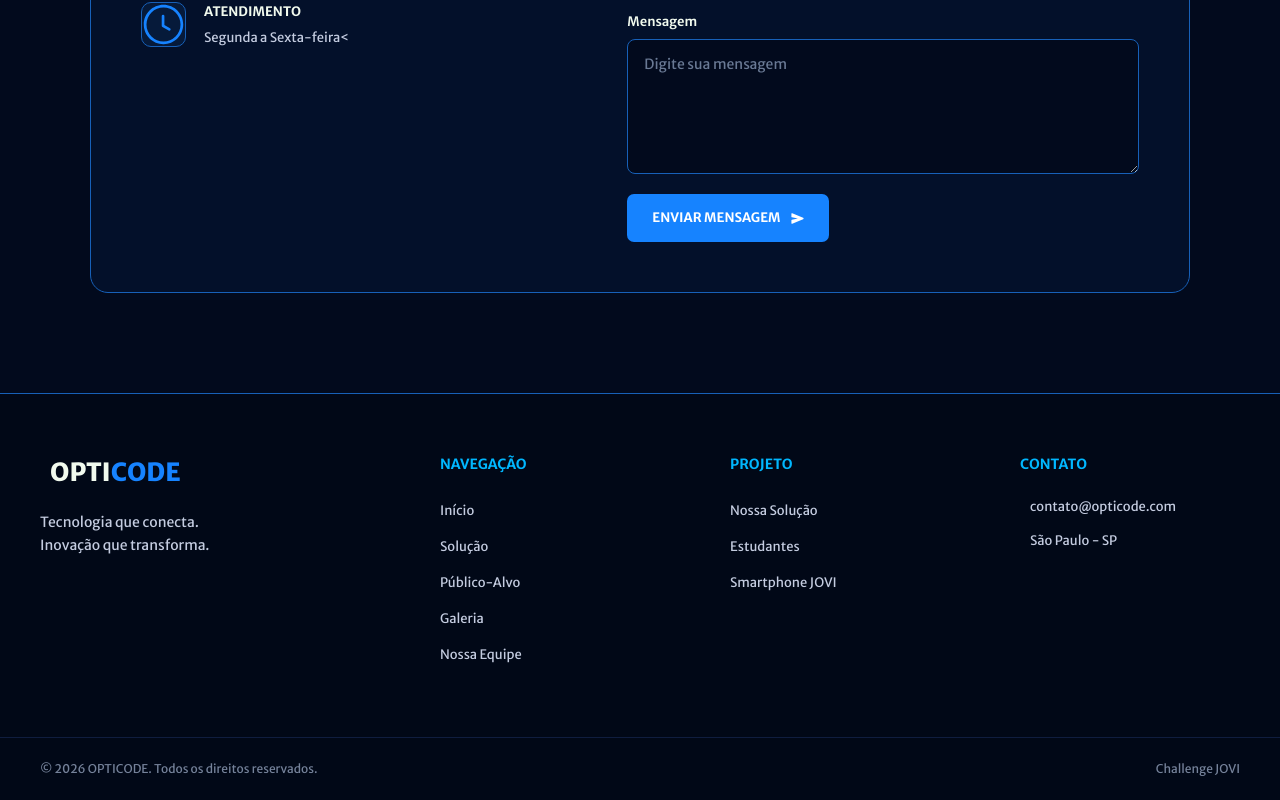
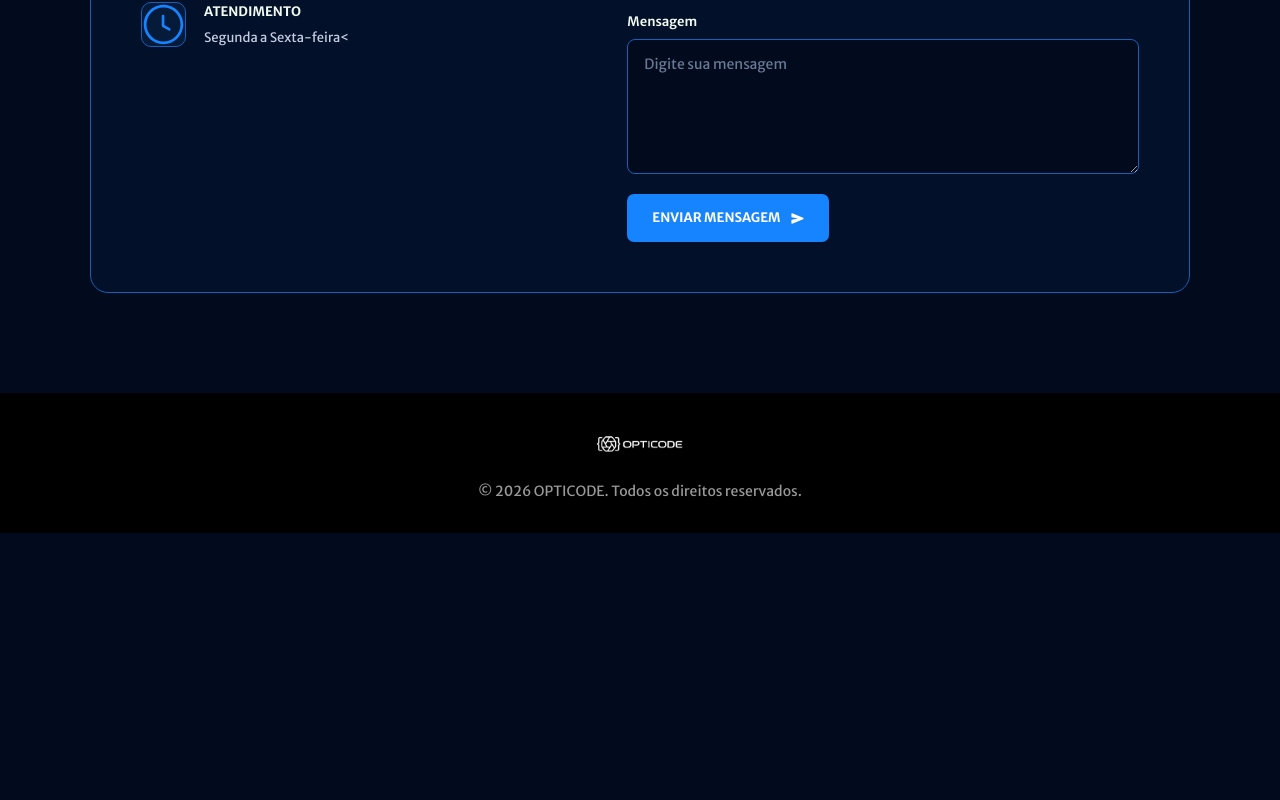
Before and after one commit to isadorabassoasseiro-boop/OptiCode, a React (Vite) app: page /suporte in a window 1280 px wide. Shown: the part 1373-2173 px from the top of the page. After the commit the page ends 1906 px from the top, so only its background shows below. Built offline with nearby package versions, Linux system fonts and the light colour scheme.

Commit message:
feat: footer corrigido

```diff
--- a/src/App.css
+++ b/src/App.css
@@ -305,164 +305,6 @@ body {
 }
 
 
-#footer {
-    background-color: #010817;
-    border-top: 1px solid #1760B8;
-    font-family: 'Merriweather Sans', sans-serif;
-}
-
-
-.rodape {
-    max-width: 1300px;
-    margin: 0 auto;
-    padding: 60px 40px;
-
-    display: grid;
-    grid-template-columns: 1.5fr 1fr 1fr 1fr;
-    gap: 70px;
-}
-
-.logoRodape {
-    display: flex;
-    align-items: center;
-    gap: 10px;
-}
-
-
-.logoRodape i {
-    color: #1683FF;
-    font-size: 40px;
-    text-shadow: 0 0 10px rgba(22, 131, 255, 0.4);
-}
-
-
-.logoRodape h2 {
-    margin: 0;
-    color: #F1FAEE;
-
-    font-size: 25px;
-    font-weight: 800;
-}
-
-
-.logoRodape h2 span {
-    color: #1683FF;
-}
-
-
-.descricaoRodape {
-    margin: 20px 0 25px;
-
-    color: #C4CCE0;
-    font-size: 14px;
-    line-height: 1.6;
-}
-
-.redesSociais {
-    display: flex;
-    gap: 10px;
-}
-
-
-.redesSociais a {
-    width: 38px;
-    height: 38px;
-
-    display: flex;
-    align-items: center;
-    justify-content: center;
-
-    background-color: #03102A;
-    border: 1px solid #1760B8;
-    border-radius: 50%;
-
-    color: #1683FF;
-    text-decoration: none;
-    transition: 0.3s ease;
-}
-
-
-.redesSociais a i {
-    font-size: 20px;
-}
-
-
-.redesSociais a:hover {
-    background-color: #1683FF;
-    border-color: #1683FF;
-    color: #FFFFFF;
-
-    transform: translateY(-3px);
-}
-
-.colunaRodape h3 {
-    margin: 0 0 22px;
-
-    color: #00B7FF;
-    font-size: 14px;
-    font-weight: 700;
-}
-
-
-.colunaRodape ul {
-    margin: 0;
-    padding: 0;
-    list-style: none;
-}
-
-
-.colunaRodape li {
-    margin-bottom: 12px;
-}
-
-
-.colunaRodape a {
-    color: #C4CCE0;
-
-    font-size: 13px;
-    text-decoration: none;
-    transition: 0.3s ease;
-}
-
-
-.colunaRodape a:hover {
-    color: #00B7FF;
-}
-
-.contatoRodape p {
-    display: flex;
-    align-items: center;
-    gap: 10px;
-
-    margin: 0 0 15px;
-    color: #C4CCE0;
-    font-size: 13px;
-}
-
-
-.contatoRodape i {
-    color: #1683FF;
-    font-size: 20px;
-}
-
-.rodapeFinal {
-    max-width: 1300px;
-    margin: 0 auto;
-    padding: 22px 40px;
-
-    display: flex;
-    justify-content: space-between;
-    align-items: center;
-
-    border-top: 1px solid #0F1D3F;
-}
-
-.rodapeFinal p {
-    margin: 0;
-    color: #75829A;
-    font-size: 12px;
-}
-
 @media (max-width: 1024px) {
 
     .grid {
@@ -472,11 +314,6 @@ body {
     .caixaContato {
         grid-template-columns: 1fr;
         padding: 40px;
-        gap: 40px;
-    }
-
-    .rodape {
-        grid-template-columns: 1fr 1fr;
         gap: 40px;
     }
 }
@@ -497,27 +334,6 @@ body {
         grid-column: auto;
         grid-row: auto;
         height: 240px;
-    }
-
-    .rodape {
-        grid-template-columns: 1fr;
-        gap: 40px;
-        text-align: center;
-    }
-
-    .logoRodape,
-    .redesSociais {
-        justify-content: center;
-    }
-
-    .colunaRodape ul {
-        display: inline-block;
-    }
-
-    .rodapeFinal {
-        flex-direction: column;
-        gap: 8px;
-        text-align: center;
     }
 }
 
--- a/src/components/Footer.jsx
+++ b/src/components/Footer.jsx
@@ -1,125 +1,25 @@
-import FooterLink from "./FooterLink";
-import FooterColuna from "./FooterColuna";
+import { Link } from "react-router-dom";
 
 const Footer = () => {
   return (
-    <footer id="footer">
+    <footer className="bg-black">
+      <div className="mx-auto flex max-w-7xl flex-col items-center gap-5 px-6 py-8">
+        <Link
+          to="/"
+          aria-label="OptiCode — Home"
+          className="flex items-center"
+        >
+          <img
+            src="./imagens/Logotipo%20OPTICODE%20em%20Branco.png"
+            alt="OptiCode"
+            className="h-8 w-auto md:h-9"
+          />
+        </Link>
 
-      <div className="rodape">
-
-        <div className="marcaRodape">
-
-          <div className="logoRodape">
-
-            <i
-              className="bx bxs-bolt"
-              aria-hidden="true"
-            ></i>
-
-            <h2>
-              OPTI<span>CODE</span>
-            </h2>
-
-          </div>
-
-          <p className="descricaoRodape">
-            Tecnologia que conecta.
-            <br />
-            Inovação que transforma.
-          </p>
-
-        </div>
-
-
-        <FooterColuna titulo="NAVEGAÇÃO">
-
-          <FooterLink
-            to="/"
-            texto="Início"
-          />
-
-          <FooterLink
-            to="/sobre"
-            texto="Solução"
-          />
-
-          <FooterLink
-            to="/sobre"
-            texto="Público-Alvo"
-          />
-
-          <FooterLink
-            to="/"
-            texto="Galeria"
-          />
-
-          <FooterLink
-            to="/suporte"
-            texto="Nossa Equipe"
-          />
-
-        </FooterColuna>
-
-
-        <FooterColuna titulo="PROJETO">
-
-          <FooterLink
-            to="/sobre"
-            texto="Nossa Solução"
-          />
-
-          <FooterLink
-            to="/sobre"
-            texto="Estudantes"
-          />
-
-          <FooterLink
-            to="/"
-            texto="Smartphone JOVI"
-          />
-
-        </FooterColuna>
-
-
-        <div className="colunaRodape contatoRodape">
-
-          <h3>CONTATO</h3>
-
-          <p>
-            <i
-              className="bx bx-envelope"
-              aria-hidden="true"
-            ></i>
-
-            contato@opticode.com
-          </p>
-
-          <p>
-            <i
-              className="bx bx-map"
-              aria-hidden="true"
-            ></i>
-
-            São Paulo - SP
-          </p>
-
-        </div>
-
-      </div>
-
-
-      <div className="rodapeFinal">
-
-        <p>
+        <p className="text-sm text-white/60">
           © 2026 OPTICODE. Todos os direitos reservados.
         </p>
-
-        <p>
-          Challenge JOVI
-        </p>
-
       </div>
-
     </footer>
   );
 };
--- a/src/components/FooterColuna.jsx
+++ /dev/null
@@ -1,15 +0,0 @@
-function FooterColuna({ titulo, children }) {
-  return (
-    <div className="colunaRodape">
-
-      <h3>{titulo}</h3>
-
-      <ul>
-        {children}
-      </ul>
-
-    </div>
-  );
-}
-
-export default FooterColuna;
--- a/src/components/FooterLink.jsx
+++ /dev/null
@@ -1,13 +0,0 @@
-import { Link } from "react-router-dom";
-
-function FooterLink({ to, texto }) {
-  return (
-    <li>
-      <Link to={to}>
-        {texto}
-      </Link>
-    </li>
-  );
-}
-
-export default FooterLink;
```
Also changed, not shown: 1 other file (tests, documents, lock files or other folders).
